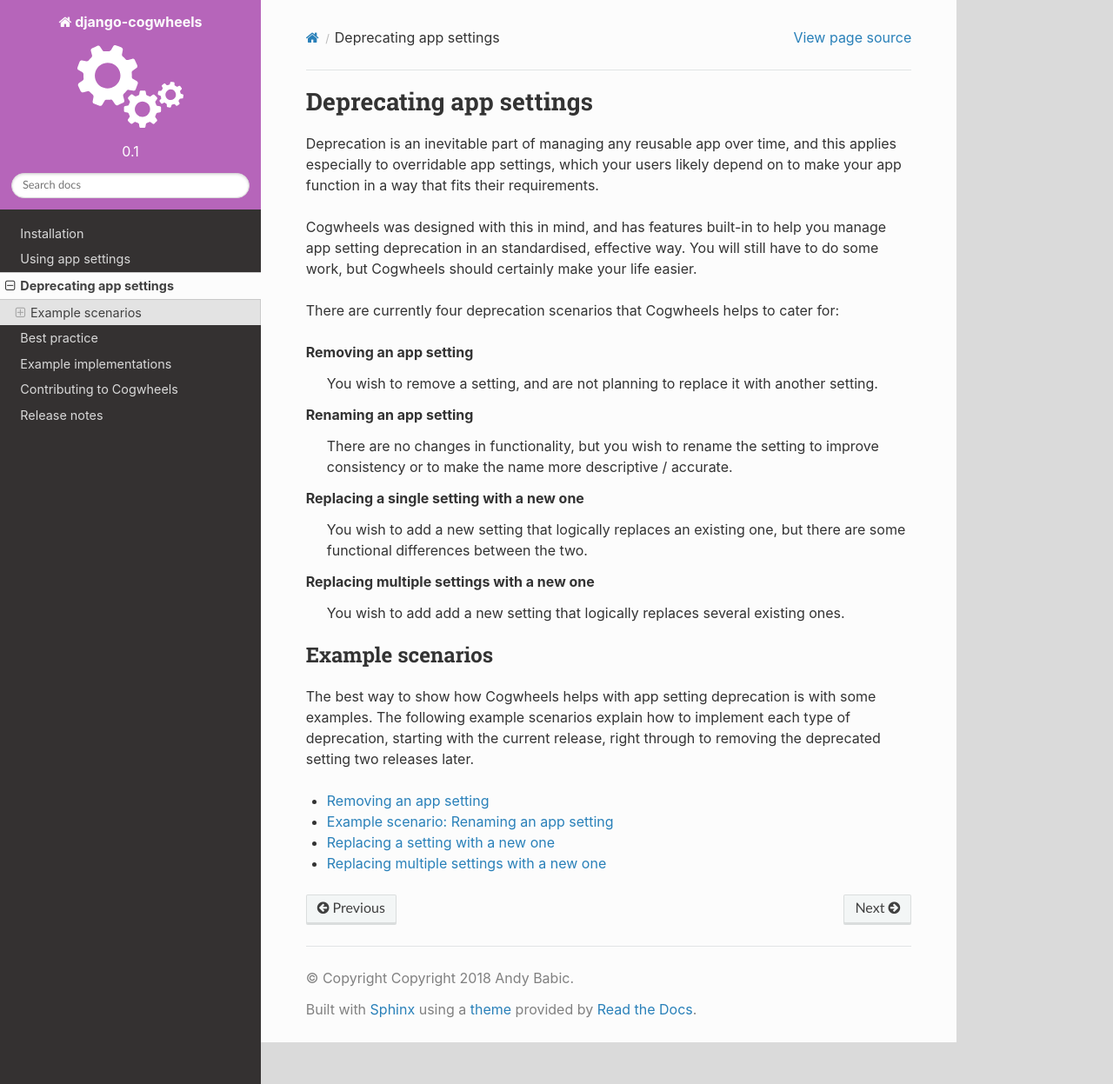
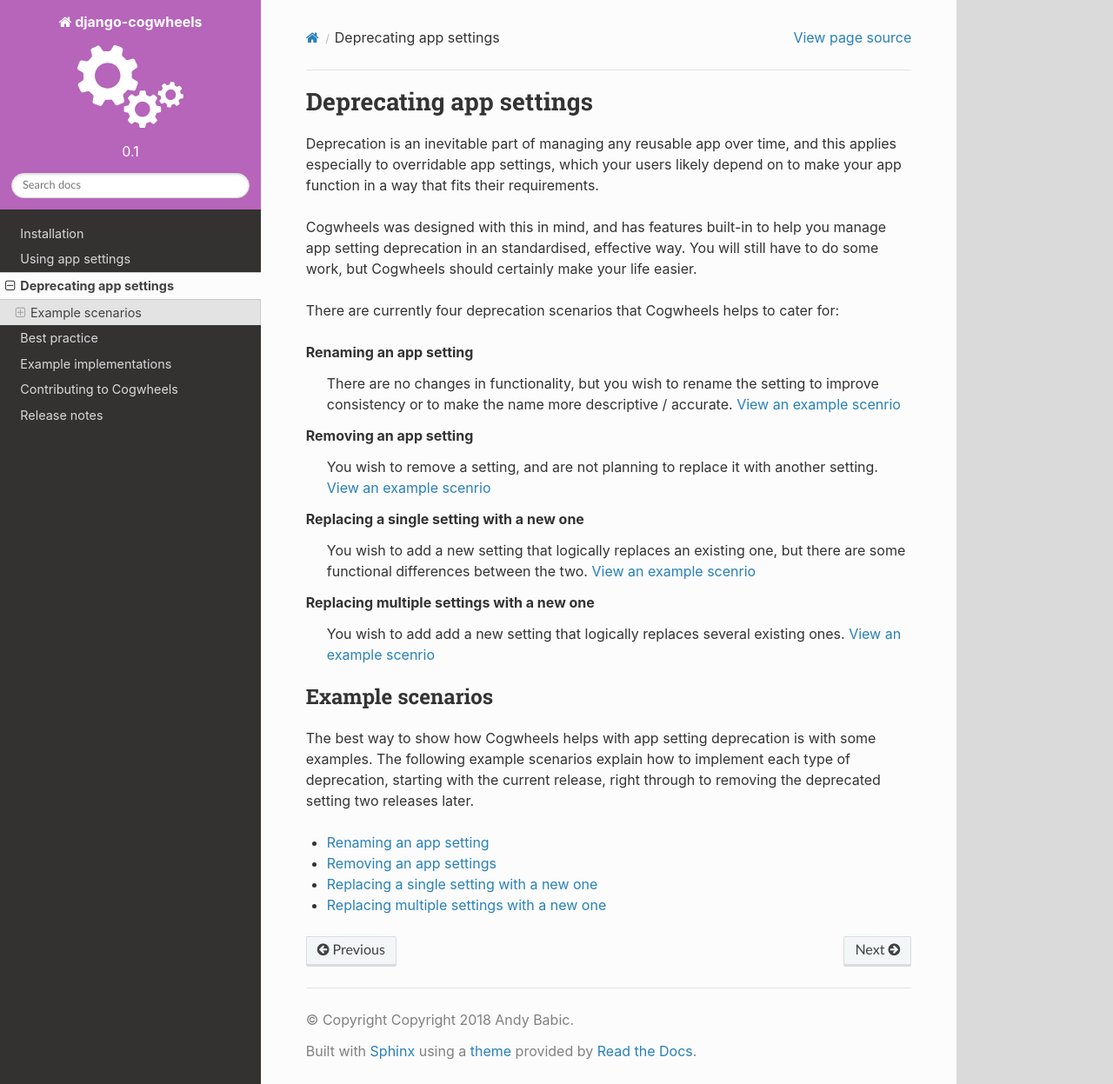
Before and after one commit to ababic/django-cogwheels, a Sphinx documentation site: the page built from docs/source/deprecation/index.rst, in a window 1280 px wide and 1247 px high. Shown: the whole window at 87% size. Built offline with Sphinx 7.4.7 and the Read the Docs theme 2.0.0, drawn with Linux system fonts in a browser that asks for light colours.

Commit message:
Further updates

```diff
--- a/docs/source/_spelling_wordlist.txt
+++ b/docs/source/_spelling_wordlist.txt
@@ -2,6 +2,7 @@
 apps
 backend
 backends
+blog
 callable
 callables
 CI
--- a/docs/source/deprecation/index.rst
+++ b/docs/source/deprecation/index.rst
@@ -8,17 +8,17 @@
 
 There are currently four deprecation scenarios that Cogwheels helps to cater for:
 
+Renaming an app setting
+    There are no changes in functionality, but you wish to rename the setting to improve consistency or to make the name more descriptive / accurate. :doc:`View an example scenrio <rename>`
+
 Removing an app setting
-    You wish to remove a setting, and are not planning to replace it with another setting.
-
-Renaming an app setting
-    There are no changes in functionality, but you wish to rename the setting to improve consistency or to make the name more descriptive / accurate.
+    You wish to remove a setting, and are not planning to replace it with another setting. :doc:`View an example scenrio <remove>`
 
 Replacing a single setting with a new one
-    You wish to add a new setting that logically replaces an existing one, but there are some functional differences between the two.
+    You wish to add a new setting that logically replaces an existing one, but there are some functional differences between the two. :doc:`View an example scenrio <replace-single>`
 
 Replacing multiple settings with a new one
-    You wish to add add a new setting that logically replaces several existing ones.
+    You wish to add add a new setting that logically replaces several existing ones. :doc:`View an example scenrio <replace-multiple>`
 
 
 Example scenarios
@@ -29,7 +29,7 @@
 .. toctree::
     :maxdepth: 1
 
-    removal
-    rename
-    replacement-single
-    replacement-multiple
+    Renaming an app setting <rename>
+    Removing an app settings <remove>
+    Replacing a single setting with a new one <replace-single>
+    Replacing multiple settings with a new one <replace-multiple>
--- a/docs/source/deprecation/replacement-multiple.rst
+++ b/docs/source/deprecation/replace-multiple.rst
@@ -4,7 +4,7 @@
 
 This guide demonstrates the steps required to introduce a new setting that 'logically replaces' a multiple existing setting, following a standard 'two release' deprecation process.
 
-If you're looking to add a setting that only replaces a single existing setting, you may find the :doc:`replacement-single` example scenario more useful.
+If you're looking to add a setting that only replaces a single existing setting, you may find the :doc:`replace-single` example scenario more useful.
 
 .. contents:: Contents
     :local:
--- a/docs/source/deprecation/replacement-single.rst
+++ b/docs/source/deprecation/replace-single.rst
@@ -4,7 +4,7 @@
 
 This guide demonstrates the steps required to introduce a new setting that 'logically replaces' a single existing setting, following a standard 'two release' deprecation process.
 
-If you're looking to add a setting that replaces multiple existing settings, you may find the :doc:`replacement-multiple` example scenario more useful.
+If you're looking to add a setting that replaces multiple existing settings, you may find the :doc:`replace-multiple` example scenario more useful.
 
 
 What we're looking to achieve
```
Also changed, not shown: docs/source/deprecation/rename.rst (+10 -6 lines), docs/source/deprecation/remove.rst (renamed from docs/source/deprecation/removal.rst).
